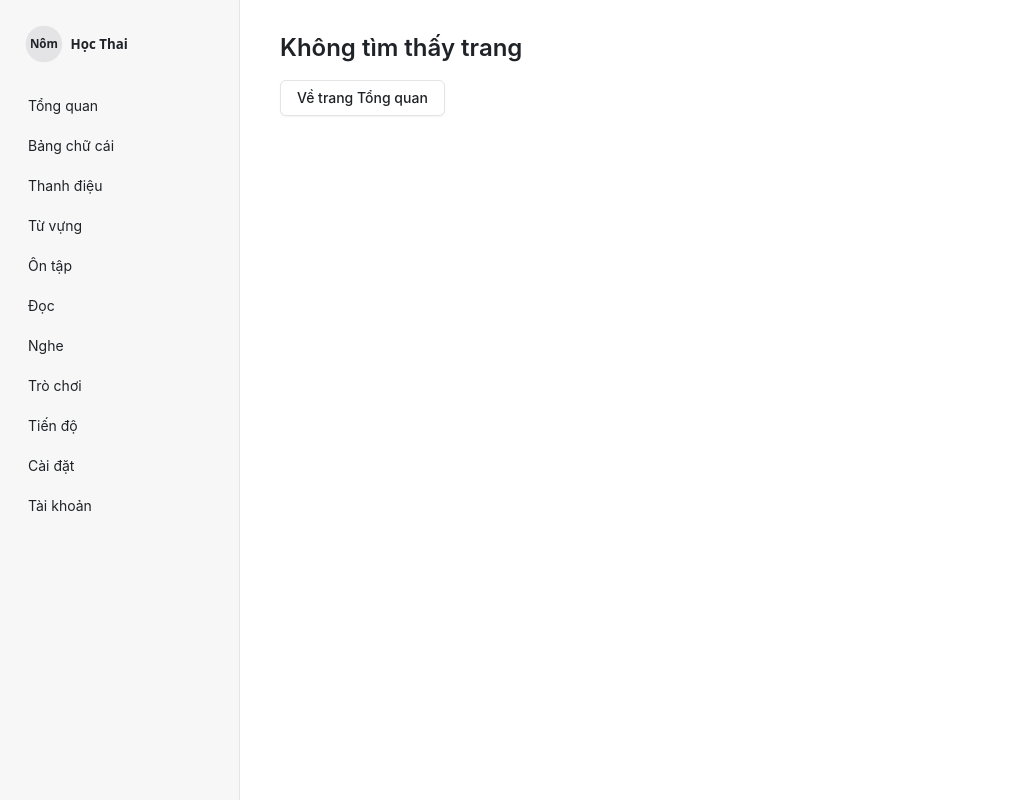
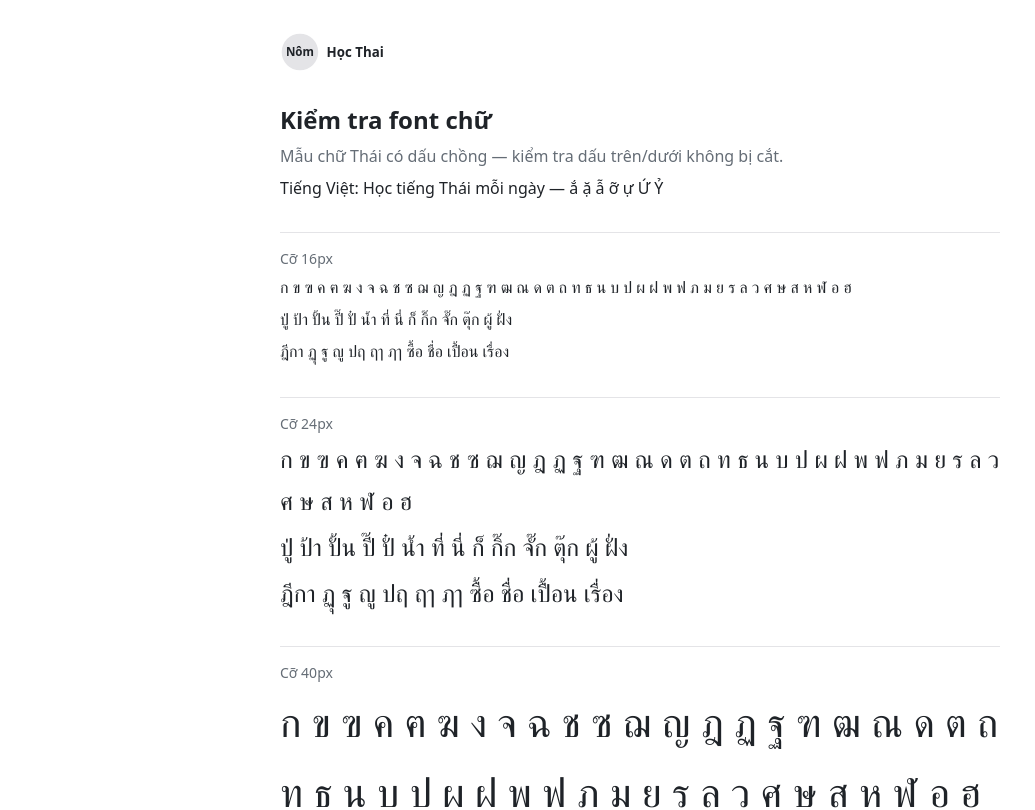
Before and after one commit to DoMinhChien/hoc-thai-cung-nom, a React (Vite) app in the folder apps/web/: page /dev/typography in a window 1280 px wide. Shown: the top 810 px of the page, without its empty margins (0-1035 px from the left). Built offline with nearby package versions, Linux system fonts and the light colour scheme.

Commit message:
feat(web): self-host Inter + Noto Sans Thai, /dev/typography page
Co-Authored-By: Claude Opus 5.5 <noreply@anthropic.com>

```diff
--- a/apps/web/package.json
+++ b/apps/web/package.json
@@ -10,6 +10,8 @@
     "typecheck": "tsc --noEmit -p tsconfig.json && tsc --noEmit -p tsconfig.node.json"
   },
   "dependencies": {
+    "@fontsource-variable/inter": "^5.3.0",
+    "@fontsource-variable/noto-sans-thai": "^5.3.0",
     "@nom/core": "workspace:*",
     "class-variance-authority": "^0.7.1",
     "clsx": "^2.1.1",
--- a/apps/web/src/app/routes.tsx
+++ b/apps/web/src/app/routes.tsx
@@ -1,6 +1,7 @@
 import type { RouteObject } from 'react-router';
 import { AppLayout, BareLayout } from '@/components/layout/AppLayout';
 import type { MessageKey } from '@/i18n';
+import { TypographyPage } from '@/pages/dev/TypographyPage';
 import { NotFoundPage } from '@/pages/NotFoundPage';
 import { PlaceholderPage } from '@/pages/PlaceholderPage';
 
@@ -18,6 +19,7 @@ export const routes: RouteObject[] = [
       page('/privacy', 'pages.privacy', 'privacy'),
       page('/terms', 'pages.terms', 'terms'),
       page('/account/delete-instructions', 'pages.deleteInstructions', 'delete-instructions'),
+      { path: '/dev/typography', element: <TypographyPage /> },
     ],
   },
   {
--- /dev/null
+++ b/apps/web/src/pages/dev/TypographyPage.tsx
@@ -0,0 +1,35 @@
+import { t } from '@/i18n';
+
+/**
+ * Mẫu kiểm tra hiển thị font — KHÔNG phải nội dung học.
+ * Chọn các cụm có dấu chồng (nguyên âm trên + dấu thanh, nguyên âm dưới, ฎ ฏ ฐ có đuôi dưới).
+ */
+const THAI_SAMPLES = [
+  'ก ข ฃ ค ฅ ฆ ง จ ฉ ช ซ ฌ ญ ฎ ฏ ฐ ฑ ฒ ณ ด ต ถ ท ธ น บ ป ผ ฝ พ ฟ ภ ม ย ร ล ว ศ ษ ส ห ฬ อ ฮ',
+  'ปู่ ป้า ปั้น ปี๊ ปั๋ น้ำ ที่ นี่ ก็ กิ๊ก จั๊ก ตุ๊ก ผู้ ฝั่ง',
+  'ฎีกา ฏุ ฐู ญู ปฤ ฤๅ ฦๅ ซื้อ ชื่อ เปื้อน เรื่อง',
+];
+
+const SIZES = [16, 24, 40, 72] as const;
+
+export function TypographyPage() {
+  return (
+    <section data-testid="page-typography" className="flex flex-col gap-8">
+      <header className="flex flex-col gap-2">
+        <h1 className="text-2xl font-semibold">{t('pages.typography')}</h1>
+        <p className="text-muted-foreground">{t('typography.intro')}</p>
+        <p data-testid="typography-vi">{t('typography.vietnameseSample')}</p>
+      </header>
+      {SIZES.map((size) => (
+        <div key={size} className="flex flex-col gap-1 border-t pt-4">
+          <span className="text-sm text-muted-foreground">{t('typography.sizeLabel', { size })}</span>
+          {THAI_SAMPLES.map((sample) => (
+            <p key={sample} lang="th" data-testid="typography-th" style={{ fontSize: size }}>
+              {sample}
+            </p>
+          ))}
+        </div>
+      ))}
+    </section>
+  );
+}
--- a/apps/web/src/styles/index.css
+++ b/apps/web/src/styles/index.css
@@ -1,5 +1,8 @@
 @import 'tailwindcss';
 @import 'tw-animate-css';
+/* Font self-host (D8): Inter cho tiếng Việt, Noto Sans Thai cho chữ Thái — đóng gói vào build. */
+@import '@fontsource-variable/inter';
+@import '@fontsource-variable/noto-sans-thai';
 @import './tokens.css';
 
 /*
@@ -51,6 +54,8 @@
   --radius-md: calc(var(--radius) - 2px);
   --radius-lg: var(--radius);
   --radius-xl: calc(var(--radius) + 4px);
+  --font-sans: var(--font-vi);
+  --font-thai: var(--font-th);
 }
 
 @layer base {
@@ -59,5 +64,11 @@
   }
   body {
     @apply bg-background text-foreground antialiased;
+    font-family: var(--font-vi);
+  }
+  /* Chữ Thái: ưu tiên font Thái, line-height cao để dấu trên/dưới không bị cắt (D8). */
+  :lang(th) {
+    font-family: var(--font-th);
+    line-height: var(--leading-thai);
   }
 }
--- a/apps/web/src/styles/tokens.css
+++ b/apps/web/src/styles/tokens.css
@@ -20,4 +20,9 @@
   --color-danger: #e03131;
 
   --radius: 0.5rem;
+
+  /* Typography (D8) */
+  --font-vi: 'Inter Variable', 'Noto Sans Thai Variable', system-ui, sans-serif;
+  --font-th: 'Noto Sans Thai Variable', 'Inter Variable', system-ui, sans-serif;
+  --leading-thai: 1.75;
 }
```
Also changed, not shown: 2 other files (tests, documents, lock files or other folders).
